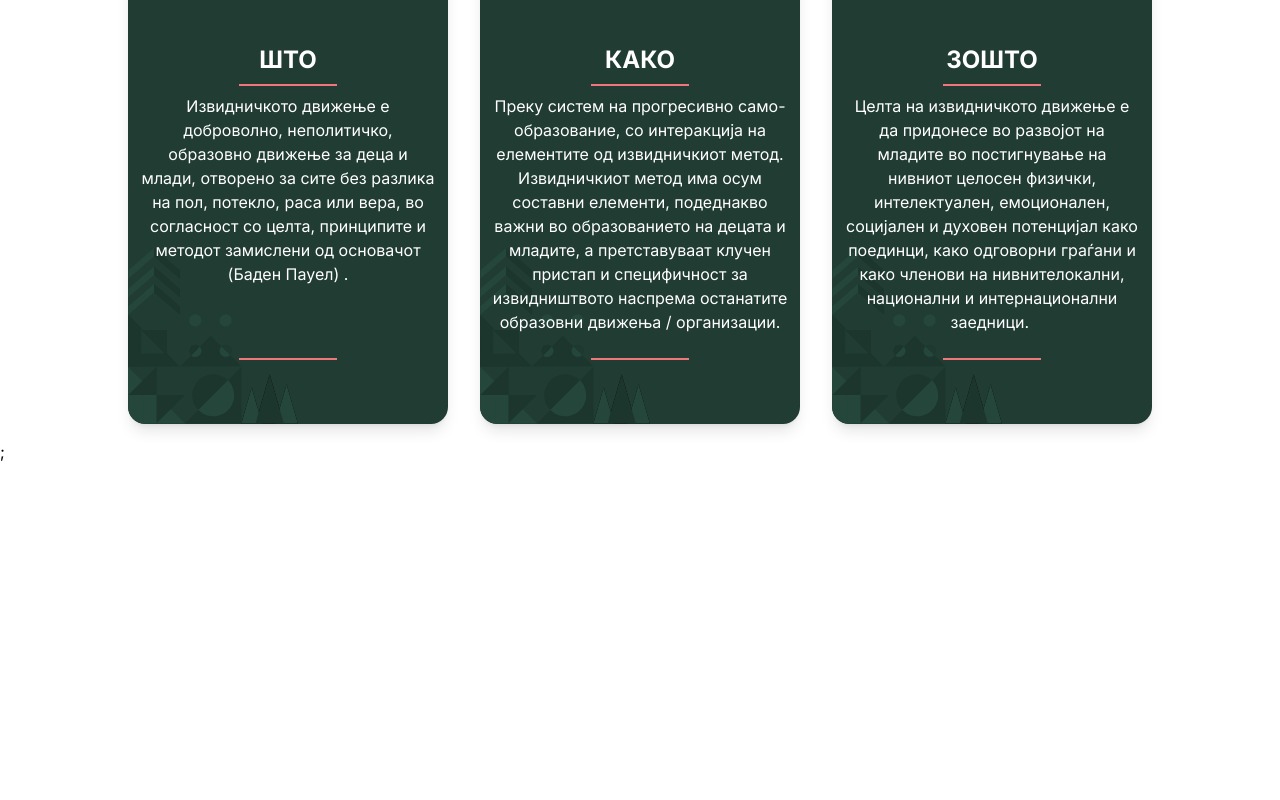
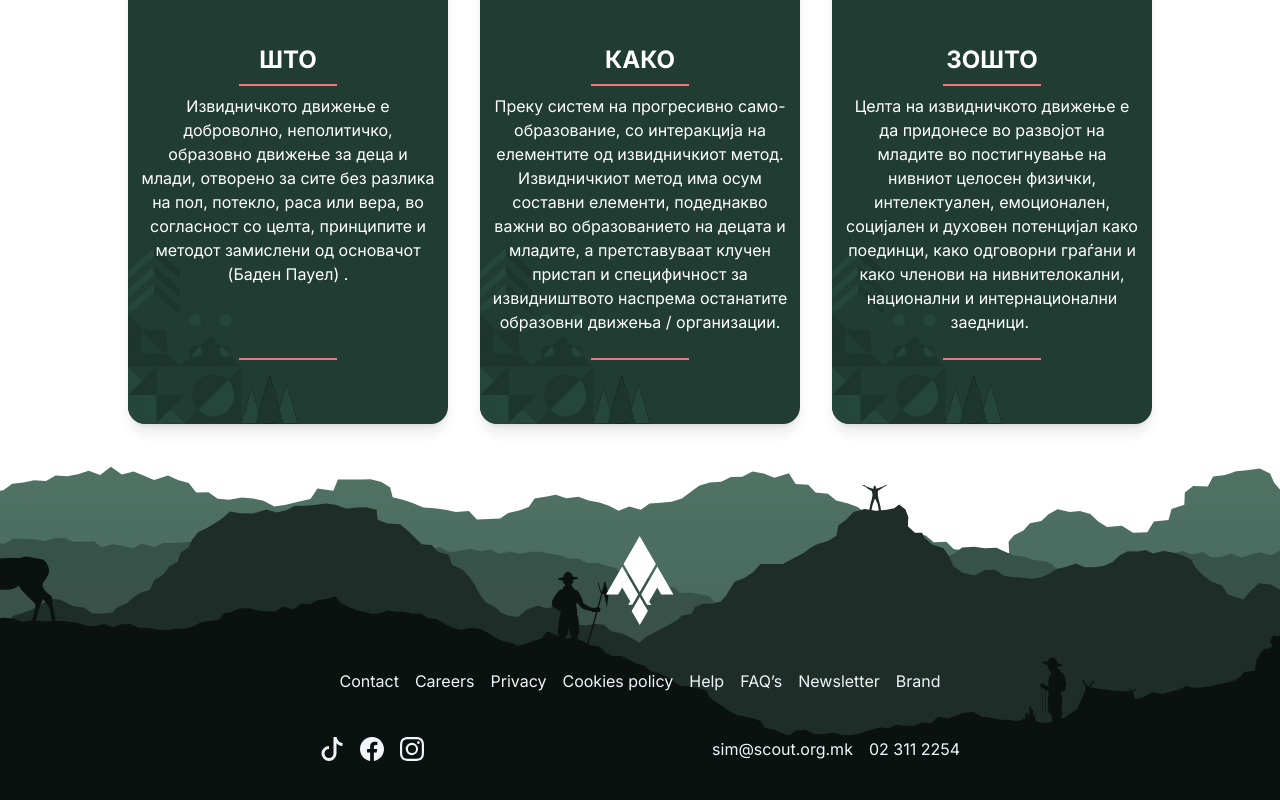
Before and after one commit to andrijantasevski/izvidnici.mk, a Next.js app: page / in a window 1280 px wide. Shown: the part 326-1126 px from the top of the page. Before the commit the page ends 800 px from the top, so only its background shows below. Built offline with nearby package versions, Linux system fonts and the light colour scheme.

Commit message:
resolved issue with unwanted code

```diff
--- a/src/components/Footer/Footer.tsx
+++ b/src/components/Footer/Footer.tsx
@@ -22,13 +22,12 @@ const footerLinks: FooterLink[] = [
 
 const Footer = () => {
   return (
-    <footer className="footer-container container">
-      <div className="box">
-        <div className="m-5 flex items-center justify-center">
+    <footer className="footer-container  h-full w-full">
+      <div className="flex items-center justify-center pt-24">
         <Image src={footerIcon} alt="Banner Image" />
       </div>
-        <div className="navigation-links my-10">
-          <ul className="flex flex-wrap justify-center">
+      <div className="mx-auto  my-10 w-6/12">
+        <ul className="flex w-full flex-wrap justify-center">
           {footerLinks.map((link, index) => (
             <li key={index} className="mx-2 my-1">
               <Link href={link.linkTo}>
@@ -40,6 +39,7 @@ const Footer = () => {
           ))}
         </ul>
       </div>
+      <div className="mx-auto sm:w-6/12">
         <div className="mt-4 flex justify-between">
           <div className="flex items-center">
             <BsTiktok className="mr-4 text-2xl text-slate-100" />
--- a/src/pages/_app.tsx
+++ b/src/pages/_app.tsx
@@ -13,7 +13,7 @@ export default function App({ Component, pageProps }: AppProps) {
           font-family: ${inter.style.fontFamily};
         }
       `}</style>
-      <Component {...pageProps} />;
+      <Component {...pageProps} />
     </>
   );
 }
--- a/src/pages/index.tsx
+++ b/src/pages/index.tsx
@@ -1,4 +1,5 @@
 import CardAnimation from '@/components/CardAnimation';
+import Footer from '@/components/Footer/Footer';
 import Button from '@/components/ui/Button';
 import Link from 'next/link';
 
@@ -13,6 +14,7 @@ export default function Home() {
         <Link href="/">Home</Link>
       </Button>
       <CardAnimation />
+      <Footer />
     </main>
   );
 }
```
Lines whose indentation alone changed are shown as unchanged.
